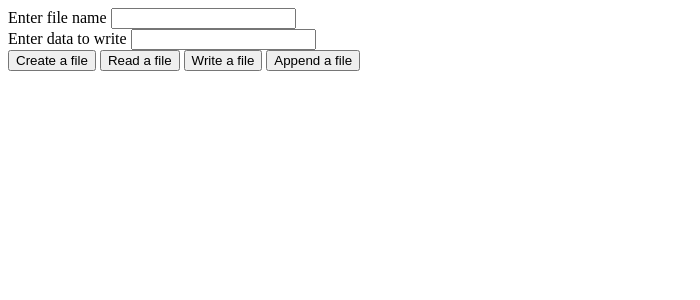
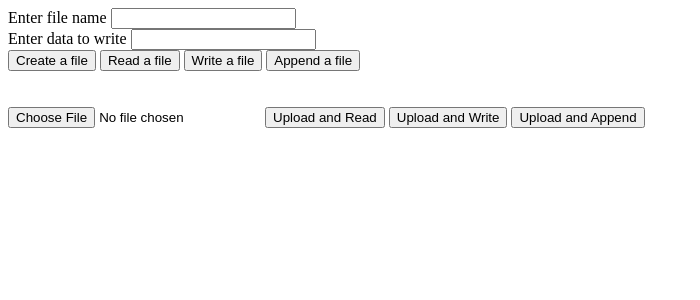
Before and after one commit to akanchha-webonise/php-assignments, a PHP site: page /file_handling.php in a window 1280 px wide. Shown: the top 300 px of the page, without its empty margins (0-700 px from the left). Run offline with PHP 8.4, Linux system fonts and the light colour scheme.

Commit message:
Updated Assignment

```diff
--- a/file_handling_assignment/file_handling.php
+++ b/file_handling_assignment/file_handling.php
@@ -11,6 +11,59 @@
 	if(isset($_POST['append_a_file'])){
 		appendAFile();
 	}
+	if(isset($_POST['upload_read_button'])){
+		uploadAndRead();
+	}
+	if(isset($_POST['upload_write_button'])){
+		uploadAndWrite();
+	}
+	if(isset($_POST['upload_append_button'])){
+		uploadAndRead();
+	}
+	function uploadAndRead(){
+		$filename=$_FILES['upload']['name'];
+		$tmp=$_FILES['upload']['tmp_name'];
+		$dst="/home/webonise/php/{$_FILES['upload']['name']}";
+		if(move_uploaded_file($tmp,$dst)){
+			$myfile=fopen($filename,"r");
+			echo fread($myfile,filesize("$filename"));
+			fclose($myfile);
+		}
+		else{
+			$error=$_FILES['upload']['error'];
+			echo $error;
+		}
+	}
+	function uploadAndWrite(){
+		$filename=$_FILES['upload']['name'];
+		$tmp=$_FILES['upload']['tmp_name'];
+		$dst="/home/webonise/php/{$_FILES['upload']['name']}";
+		if(move_uploaded_file($tmp,$dst)){
+			$myfile=fopen($filename,"w");
+			$txt=$_POST["data_input"];
+			fwrite($myfile,$txt);
+			fclose($myfile);
+		}
+		else{
+			$error=$_FILES['upload']['error'];
+			echo $error;
+		}
+	}
+	function uploadAndAppend(){
+		$filename=$_FILES['upload']['name'];
+		$tmp=$_FILES['upload']['tmp_name'];
+		$dst="/home/webonise/php/{$_FILES['upload']['name']}";
+		if(move_uploaded_file($tmp,$dst)){
+			$myfile=fopen($filename,"a");
+			$txt=$_POST["data_input"];
+			fwrite($myfile,$txt);
+			fclose($myfile);
+		}
+		else{
+			$error=$_FILES['upload']['error'];
+			echo $error;
+		}
+	}
 	function appendAFile(){
 		$name=$_POST["input_file_name"];
 		if(!file_exists("$name.txt")){  //Error Handling
@@ -22,7 +75,6 @@
 			fwrite($myfile,"\n".$txt);
 			fclose($myfile);
 		}
-
 	}
 	function readAFile(){
 		$name=$_POST["input_file_name"];
@@ -59,7 +111,7 @@
 	<title>File Handling Assignment</title>
 </head>
 <body>
-	<form method="POST">
+	<form method="POST" enctype="multipart/form-data">
 		<label>Enter file name</label>
 		<input type="text" name="input_file_name"><br>
 		<label>Enter data to write</label>
@@ -68,6 +120,11 @@
 		<input type="submit" name="read_a_file" value="Read a file">
 		<input type="submit" name="write_a_file" value="Write a file">
 		<input type="submit" name="append_a_file" value="Append a file">
+		<br><br><br>
+		<input type="file" name="upload">
+		<input type="submit" name="upload_read_button" value="Upload and Read">
+		<input type="submit" name="upload_write_button" value="Upload and Write">
+		<input type="submit" name="upload_append_button" value="Upload and Append">
 	</form>
 </body>
 </html>
```
